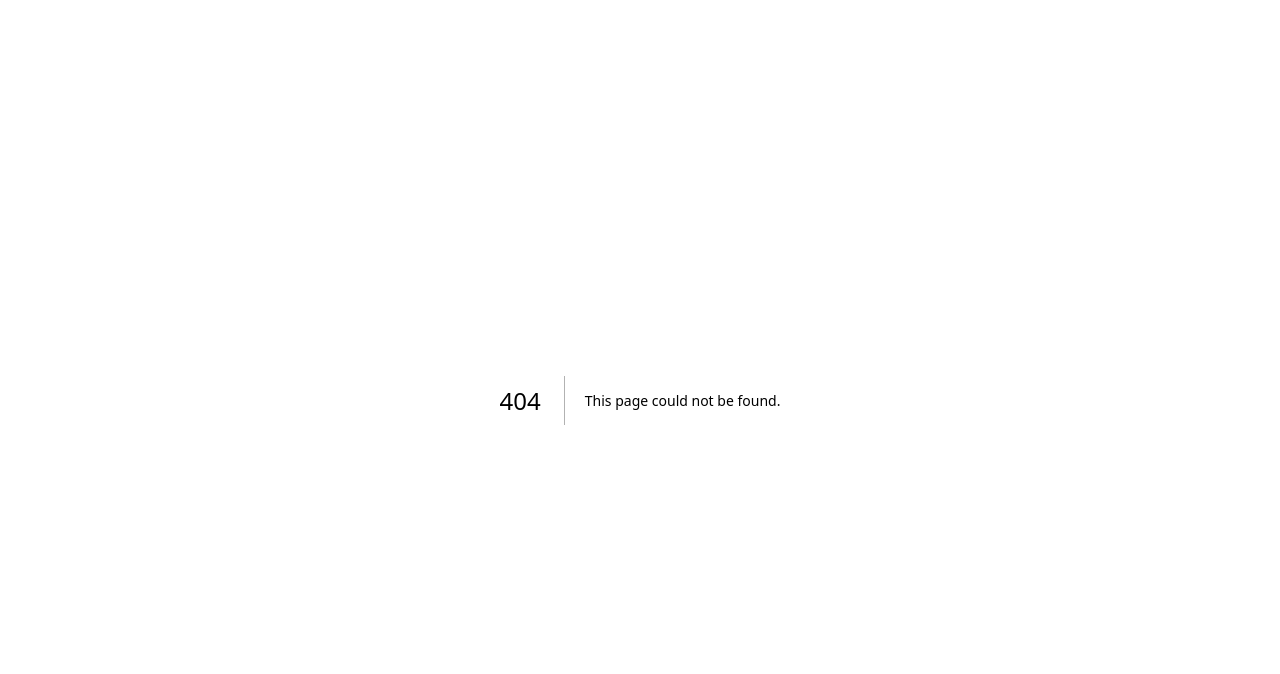
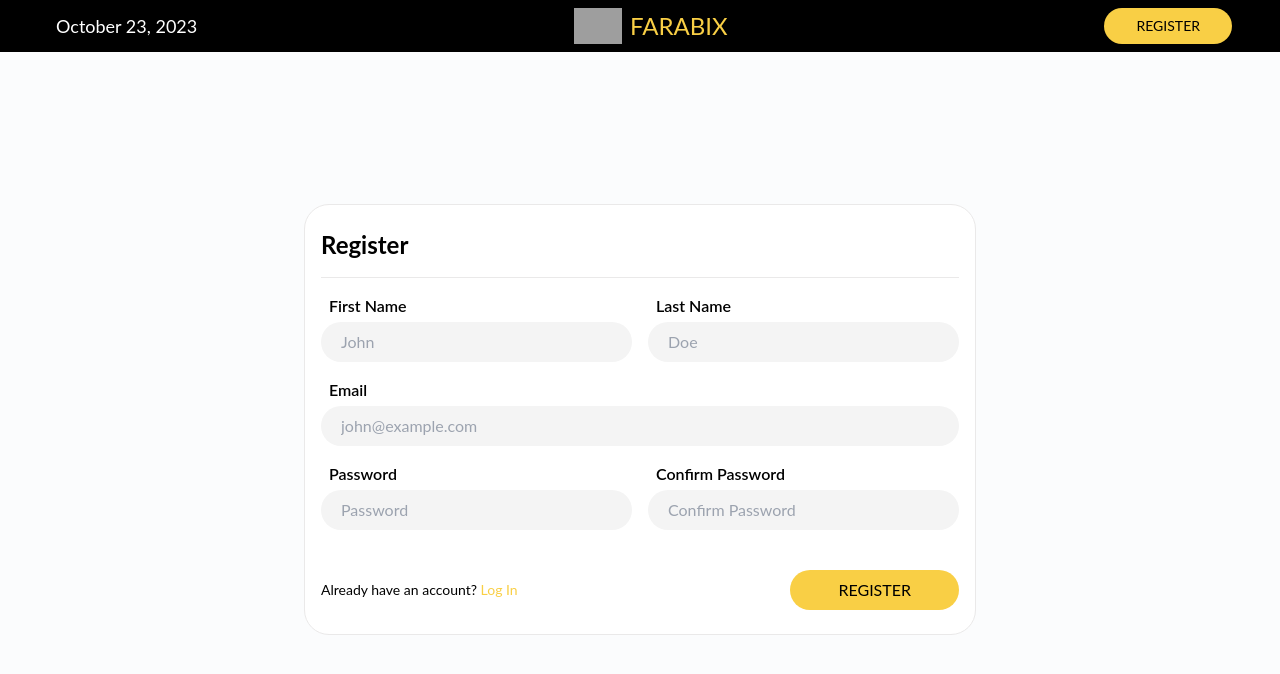
Before and after one commit to four-0-four/NewsAggregate-Frontend, a Next.js app: page /Register in a window 1280 px wide. Before the commit this address had no page. Shown: the top 674 px of the page. Built offline with nearby package versions, Linux system fonts and the light colour scheme; grey boxes are pictures that could not be loaded.

Commit message:
finished the registration

```diff
--- /dev/null
+++ b/components/Input.tsx
@@ -0,0 +1,21 @@
+import React from 'react';
+
+type Props = {
+    headerText: string;
+    placeholder: string;
+}
+
+const Input: React.FC<Props> = ({ headerText, placeholder }) => {
+    return (
+        <div className="flex flex-col mb-4">
+            <h1 className="text-md font-semibold mb-1 ml-2">{headerText}</h1>
+            <input
+                type="text"
+                placeholder={placeholder}
+                className="p-2 px-5 bg-very-light-gray rounded-[25px] focus:outline-none focus:ring-2 focus:ring-primary"
+            />
+        </div>
+    );
+}
+
+export default Input;
--- a/components/Layout.tsx
+++ b/components/Layout.tsx
@@ -11,7 +11,7 @@ const Layout: React.FC<LayoutProps> = ({ children }) => {
   return (
     <>
       <Header />
-      <main className="max-w-[1450px] mx-auto  p-2 px-4 sm:px-12">
+      <main className="max-w-[1450px] mx-auto  p-2 px-4 sm:px-12 bg-custom-bg">
         {children}
       </main>
     </>
--- /dev/null
+++ b/pages/Register.tsx
@@ -0,0 +1,36 @@
+import React from 'react';
+import Input from '../components/Input'; // Adjust the path according to your file structure
+
+const RegisterForm = () => {
+    return (
+        <div className="flex justify-center items-start h-screen mt-4 md:mt-16 lg:mt-36">
+            <div className="w-full px-4 md:w-full lg:max-w-xl xl:max-w-2xl mx-auto bg-white p-6 rounded-[25px] border border-light-gray">
+                <h1 className="text-xl md:text-2xl font-bold text-left pb-4 mb-4 border-b border-light-gray">Register</h1>
+
+                <div className="grid sm:grid-cols-2 grid-cols-1 sm:gap-4">
+                    <Input headerText="First Name" placeholder="John" />
+                    <Input headerText="Last Name" placeholder="Doe" />
+                </div>
+
+                <Input headerText="Email" placeholder="john@example.com" />
+
+                <div className="grid sm:grid-cols-2 grid-cols-1 sm:gap-4">
+                    <Input headerText="Password" placeholder="Password" />
+                    <Input headerText="Confirm Password" placeholder="Confirm Password" />
+                </div>
+
+                <div className="mt-6 flex flex-col md:flex-row justify-between items-center w-full">
+                    <p className="text-xs md:text-sm order-2 md:order-1">
+                        Already have an account?
+                        <a href="/login" className="text-primary"> Log In</a>
+                    </p>
+                    <button className="w-full md:w-auto px-12 py-2 bg-primary text-black rounded-[25px] uppercase mb-4 md:mb-0 order-1 md:order-2">
+                        Register
+                    </button>
+                </div>
+            </div>
+        </div>
+    );
+}
+
+export default RegisterForm;
--- a/tailwind.config.ts
+++ b/tailwind.config.ts
@@ -10,6 +10,10 @@ const config: Config = {
     extend: {
       colors: {
         primary: '#F9CF45', // primary color
+        'custom-bg': '#FBFCFD',
+        'very-light-gray': '#F4F4F4',
+        'light-gray': '#EAE9E9',
+        'dark-gray': '#ABABAB',
       },
       fontFamily: {
         sans: ['Lato', 'sans-serif'], // setting Lato as the primary font
```
